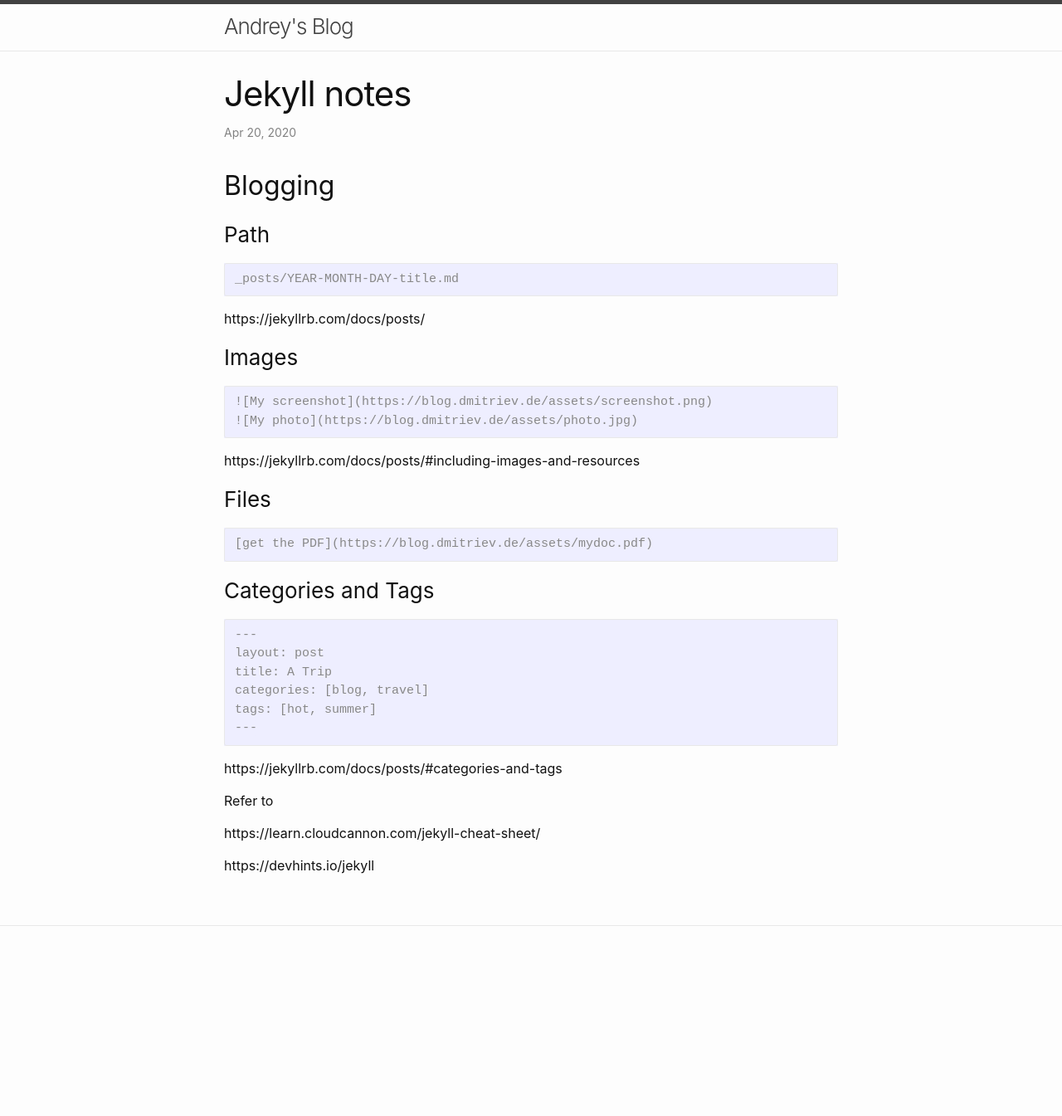
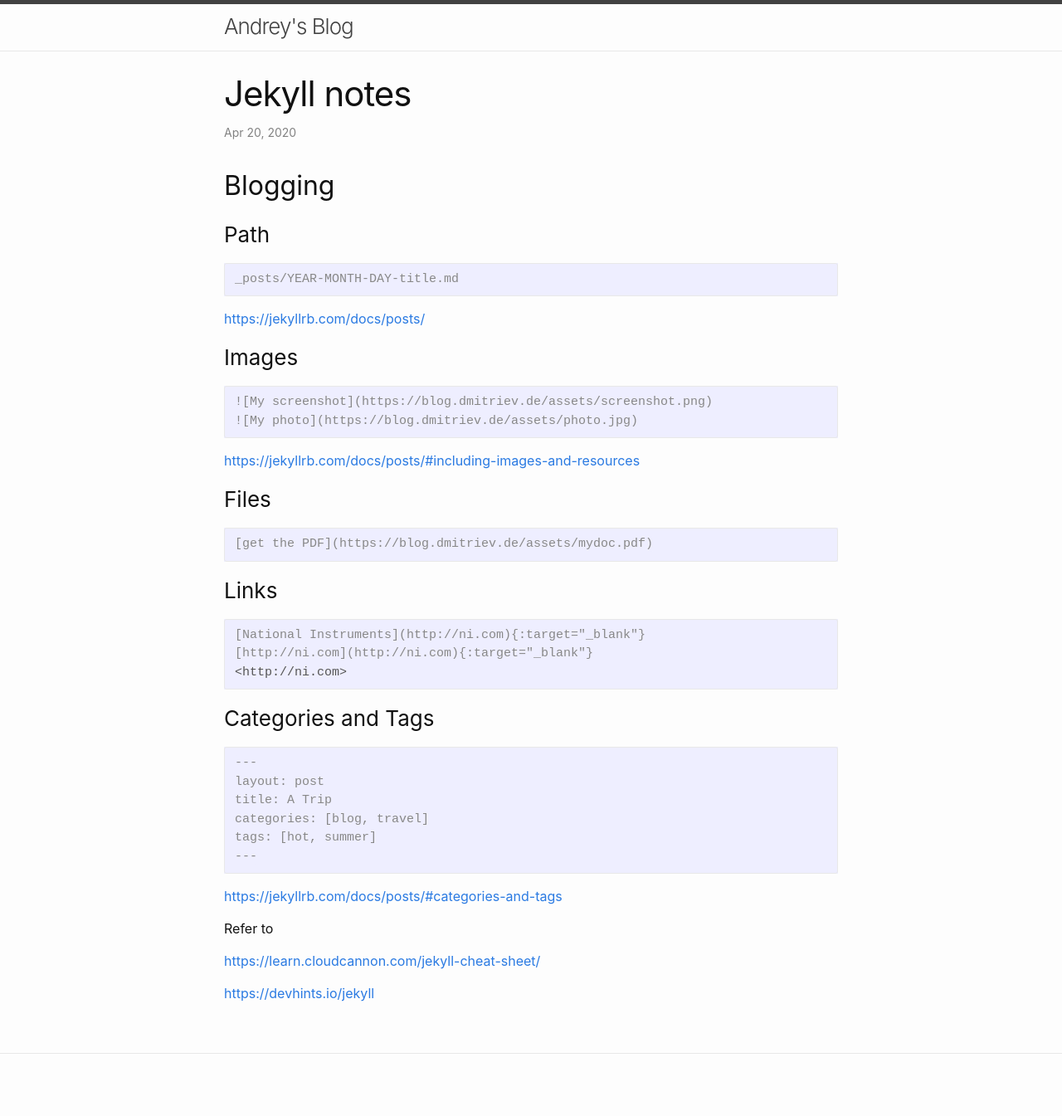
Before and after one commit to AndrDm/AndrDm, a Jekyll site: the page built from _posts/2020-04-20-jekyll-cheat-sheet.md, in a window 1280 px wide. Shown: the whole page at 83% size. Built offline with Jekyll 4.4.1, drawn with Linux system fonts in a browser that asks for light colours; before the commit the page ends 1191 px from its top, so only the background shows below that.

Commit message:
Update 2020-04-20-jekyll-cheat-sheet.md

````diff
--- a/_posts/2020-04-20-jekyll-cheat-sheet.md
+++ b/_posts/2020-04-20-jekyll-cheat-sheet.md
@@ -10,7 +10,7 @@
 ```console
 _posts/YEAR-MONTH-DAY-title.md
 ```
-https://jekyllrb.com/docs/posts/
+<https://jekyllrb.com/docs/posts/>
 
 ### Images
 
@@ -19,12 +19,20 @@
 ![My photo]({{ site.url }}/assets/photo.jpg)
 ```
 
-https://jekyllrb.com/docs/posts/#including-images-and-resources
+<https://jekyllrb.com/docs/posts/#including-images-and-resources>
 
 ### Files
 
 ```console
 [get the PDF]({{ site.url }}/assets/mydoc.pdf)
+```
+
+### Links
+
+```console
+[National Instruments](http://ni.com){:target="_blank"}
+[http://ni.com](http://ni.com){:target="_blank"}
+<http://ni.com>
 ```
 
 ### Categories and Tags
@@ -38,10 +46,10 @@
 ---
 ```
 
-https://jekyllrb.com/docs/posts/#categories-and-tags
+<https://jekyllrb.com/docs/posts/#categories-and-tags>
 
 Refer to
 
-https://learn.cloudcannon.com/jekyll-cheat-sheet/
+<https://learn.cloudcannon.com/jekyll-cheat-sheet/>
 
-https://devhints.io/jekyll
+<https://devhints.io/jekyll>
````
